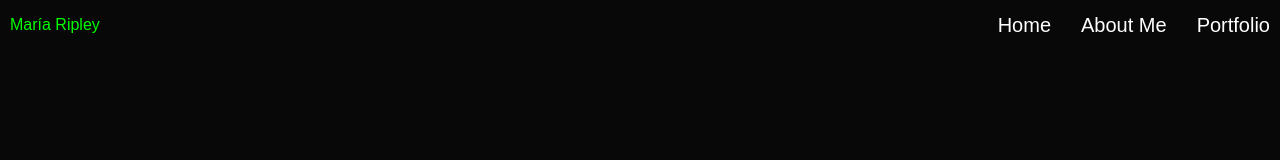
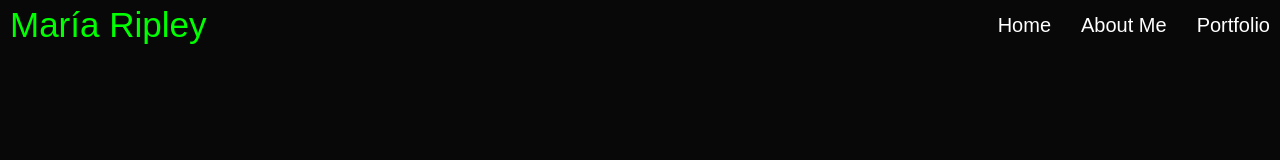
Before and after one commit to MariaRipley/maria-ripley-portfolio, a React (Vite) app: page /about in a window 1280 px wide. Shown: the top 160 px of the page. Built offline with nearby package versions, Linux system fonts and the light colour scheme; a web font is replaced by a local one.

Commit message:
Change logo size for tablet and bigger versions

```diff
--- a/src/styles/Logo.scss
+++ b/src/styles/Logo.scss
@@ -1,10 +1,14 @@
-@use './Variables';
-@import url('https://fonts.googleapis.com/css2?family=Stick+No+Bills:wght@300&display=swap');
+@use "./Variables";
+@import url("https://fonts.googleapis.com/css2?family=Stick+No+Bills:wght@300&display=swap");
 
 .logo {
-  font-family: 'Stick No Bills', sans-serif;
+  font-family: "Stick No Bills", sans-serif;
   width: 30%;
   padding: 10px;
   color: Variables.$neon-green;
   cursor: pointer;
+
+  @media screen and (min-width: 768px) {
+    font-size: 35px;
+  }
 }
```
